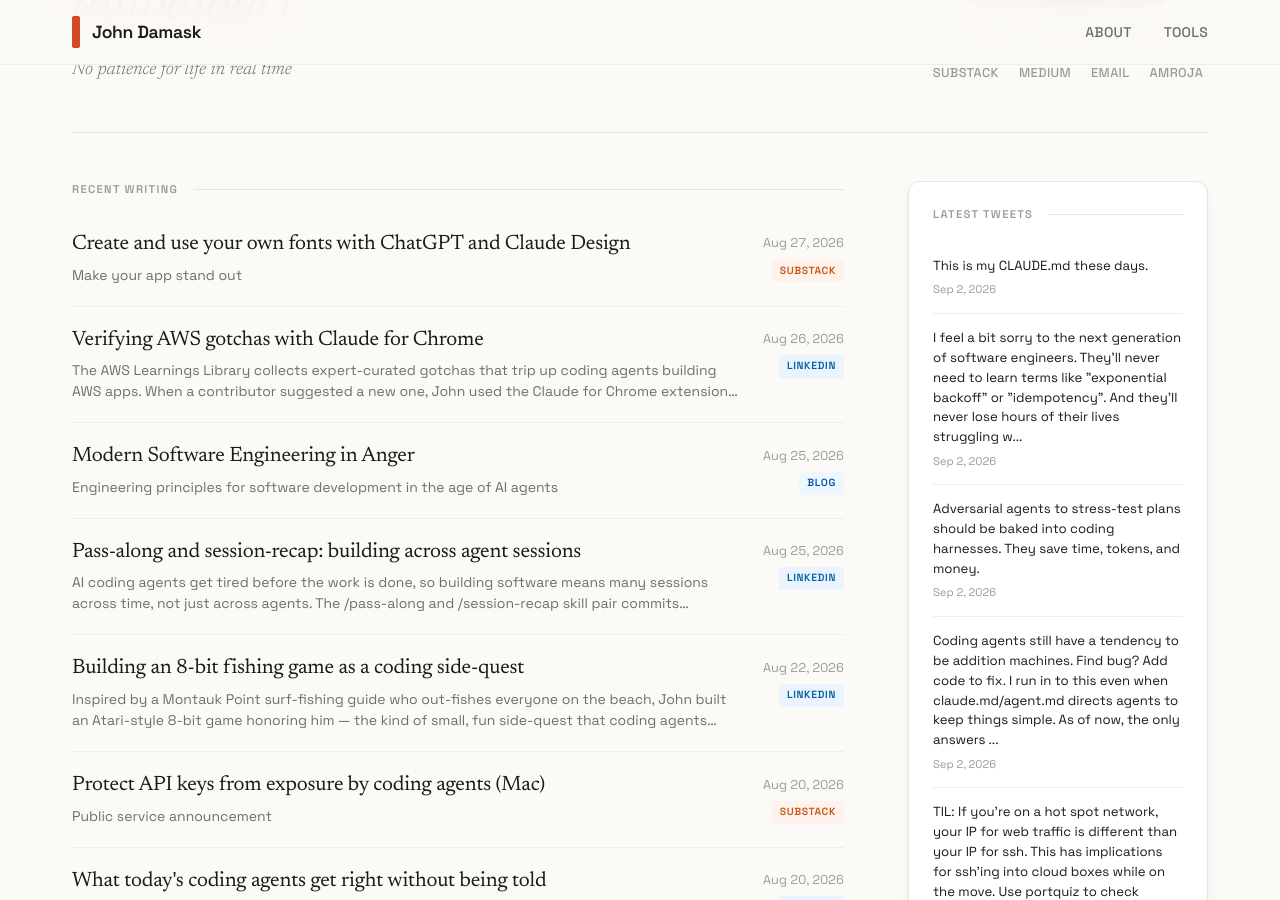
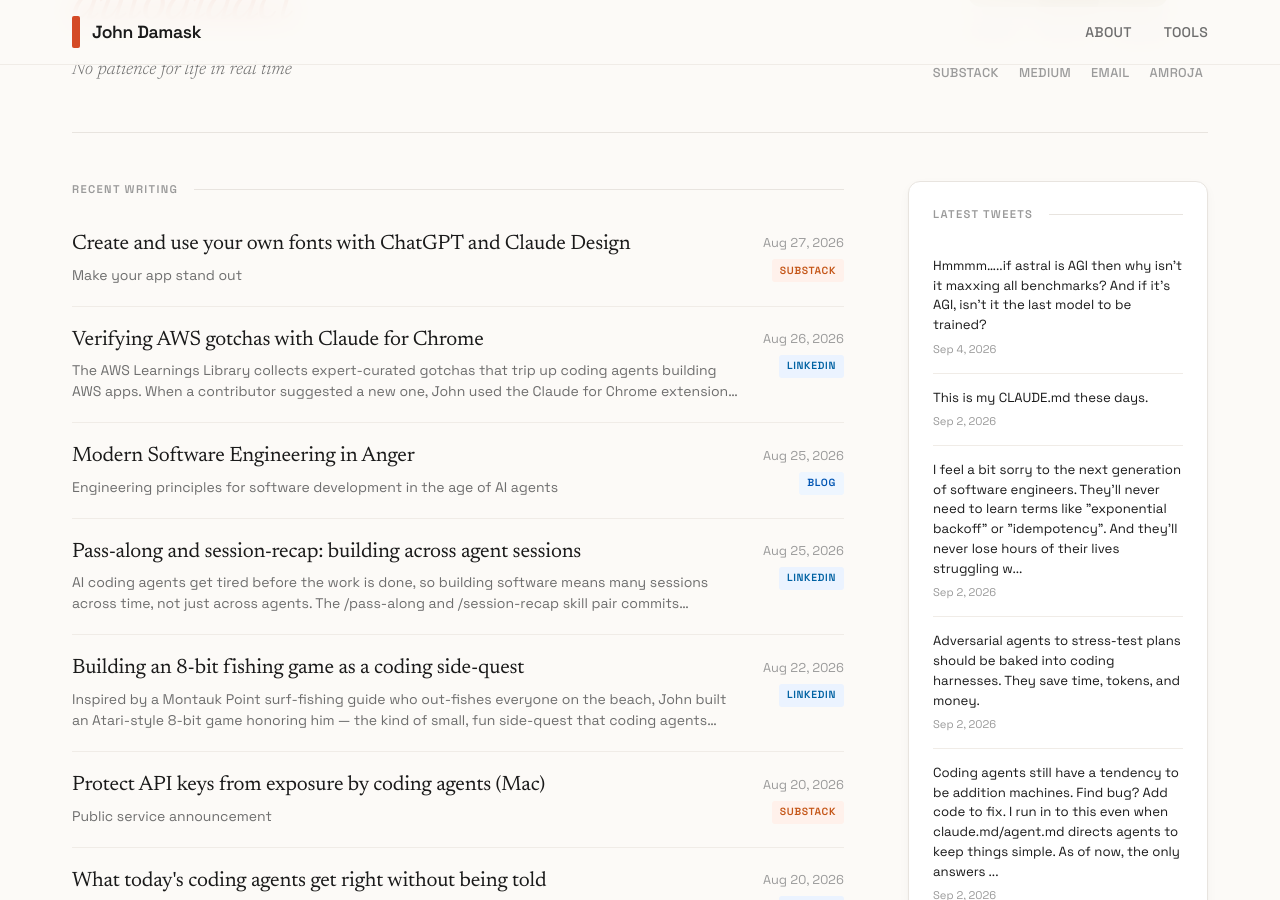
Before and after one commit to jbdamask/jbdamask.github.io, a Jekyll site: the page built from index.html, in a window 1280 px wide and 900 px high, scrolled down 362 px. Built offline with Jekyll 4.4.1, drawn with Linux system fonts in a browser that asks for light colours; the list of posts is cut into pages by our own code.

Commit message:
Update Twitter posts

```diff
--- a/_data/twitter-posts.yml
+++ b/_data/twitter-posts.yml
@@ -2,6 +2,14 @@
 # Fetches latest tweets and merges with existing posts
 # Keeps max 150 most recent tweets (LIFO)
 
+- title: Hmmmm…..if astral is AGI then why isn’t it maxxing all benchmarks? And if
+    it’s AGI, isn’t it the las...
+  source: twitter
+  url: https://twitter.com/jbdamask/status/2095680531031568441
+  date: '2026-09-04'
+  excerpt: Hmmmm…..if astral is AGI then why isn’t it maxxing all benchmarks? And
+    if it’s AGI, isn’t it the last model to be trained?
+  image: ''
 - title: This is my CLAUDE.md these days.
   source: twitter
   url: https://twitter.com/jbdamask/status/2095181404459892798
@@ -1174,12 +1182,3 @@
   excerpt: If you think @bcherny quote about coding being solved means engineering
     is solved, here's a DevLog to provide some education
   image: ''
-- title: Opus 4.6 is fucking amazing. Add a blog page to my app. Done. Chop up my
-    DevLog into individual post...
-  source: twitter
-  url: https://twitter.com/jbdamask/status/2030852642927415303
-  date: '2026-03-09'
-  excerpt: Opus 4.6 is fucking amazing. Add a blog page to my app. Done. Chop up my
-    DevLog into individual posts. Done. Make tag-based filters. Done. I like @yoheinakajima
-    blog timeline design, copy that. Done.
-  image: ''
```
